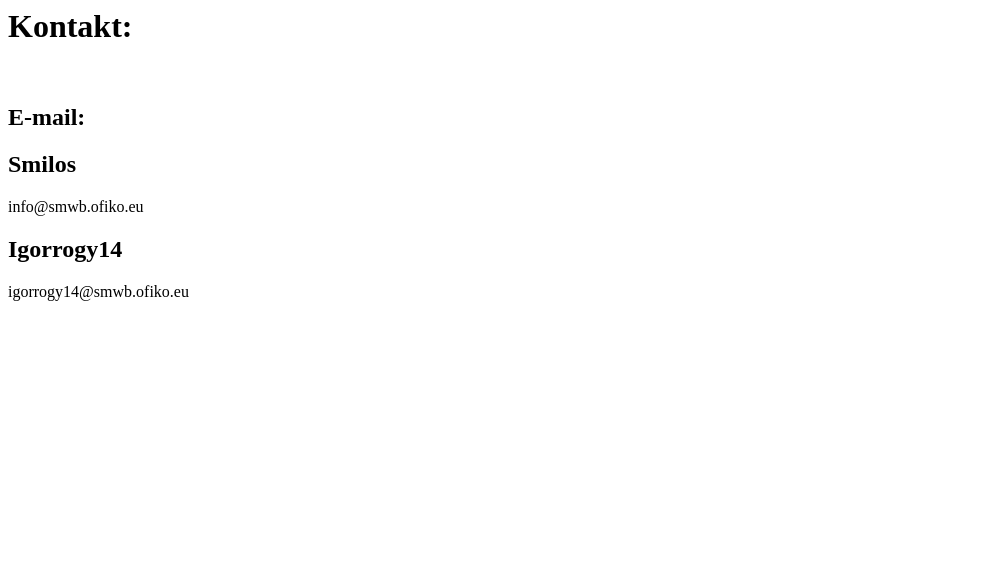
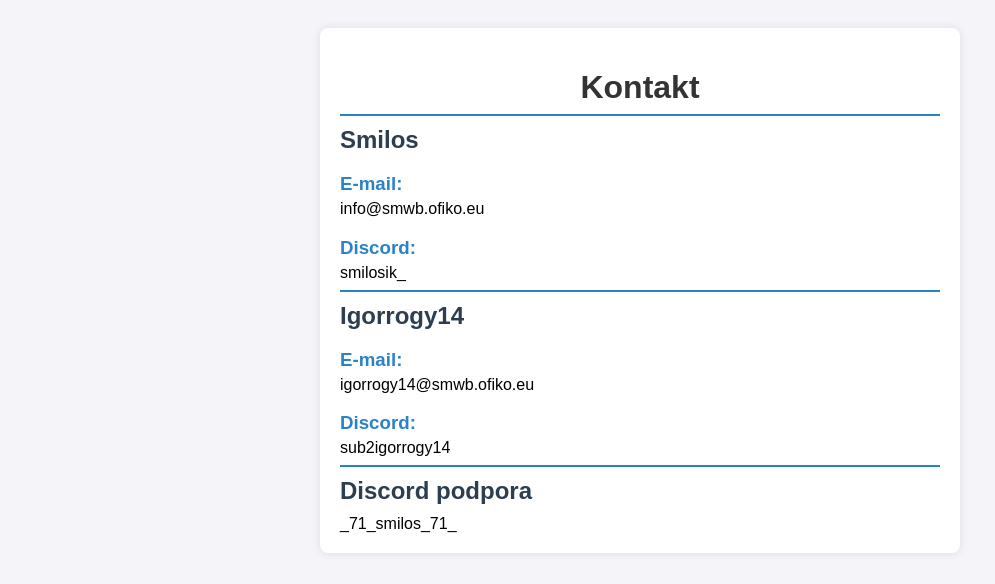
Before and after one commit to Smilos71/smilosweb, a plain HTML site: page kontakt.html in a window 1280 px wide. Shown: the whole page, without its empty margins (0-995 px from the left). Drawn offline with Linux system fonts and the light colour scheme.

Commit message:
Update kontakt.html

```diff
--- a/kontakt.html
+++ b/kontakt.html
@@ -1,11 +1,82 @@
-<title>Smilosweb.app - Kontakt</title>
+<!DOCTYPE html>
+<html lang="cs">
+<head>
+    <meta charset="UTF-8">
+    <meta name="viewport" content="width=device-width, initial-scale=1.0">
+    <title>Kontakt</title>
+    <style>
+        body {
+            font-family: Arial, sans-serif;
+            background-color: #f4f4f9;
+            padding: 20px;
+        }
 
-<h1>Kontakt:</h1>
-<br>
-<h2>E-mail: </h2>
-    <h2>Smilos</h2>
-info@smwb.ofiko.eu
-    <h2>Igorrogy14</h2>
-igorrogy14@smwb.ofiko.eu
+        .container {
+            background: #fff;
+            padding: 20px;
+            border-radius: 8px;
+            box-shadow: 0 0 10px rgba(0, 0, 0, 0.1);
+            max-width: 600px;
+            margin: 0 auto;
+        }
 
-<meta name="viewport" content="width=device-width, initial-scale=1.0">
+        h1 {
+            text-align: center;
+            color: #333;
+            margin-bottom: 20px;
+        }
+
+        h2 {
+            color: #2c3e50;
+            margin-bottom: 10px;
+            position: relative;
+        }
+
+        h2::before {
+            content: "";
+            display: block;
+            width: 100%;
+            height: 2px;
+            background-color: #2c82c9;
+            position: absolute;
+            top: -12px;
+            left: 0;
+        }
+
+        h3 {
+            color: #2c82c9;
+            margin-bottom: 5px;
+        }
+
+        p {
+            margin: 0;
+        }
+    </style>
+</head>
+<body>
+    <div class="container">
+        <h1>Kontakt</h1>
+
+        <div class="contact-section">
+            <h2>Smilos</h2>
+            <h3>E-mail:</h3>
+            <p>info@smwb.ofiko.eu</p>
+            <h3>Discord:</h3>
+            <p>smilosik_</p>
+        </div>
+
+        <div class="contact-section">
+            <h2>Igorrogy14</h2>
+            <h3>E-mail:</h3>
+            <p>igorrogy14@smwb.ofiko.eu</p>
+            <h3>Discord:</h3>
+            <p>sub2igorrogy14</p>
+        </div>
+
+        <div class="support-section">
+            <h2>Discord podpora</h2>
+            <p>_71_smilos_71_</p>
+        </div>
+    </div>
+</body>
+</html>
```
